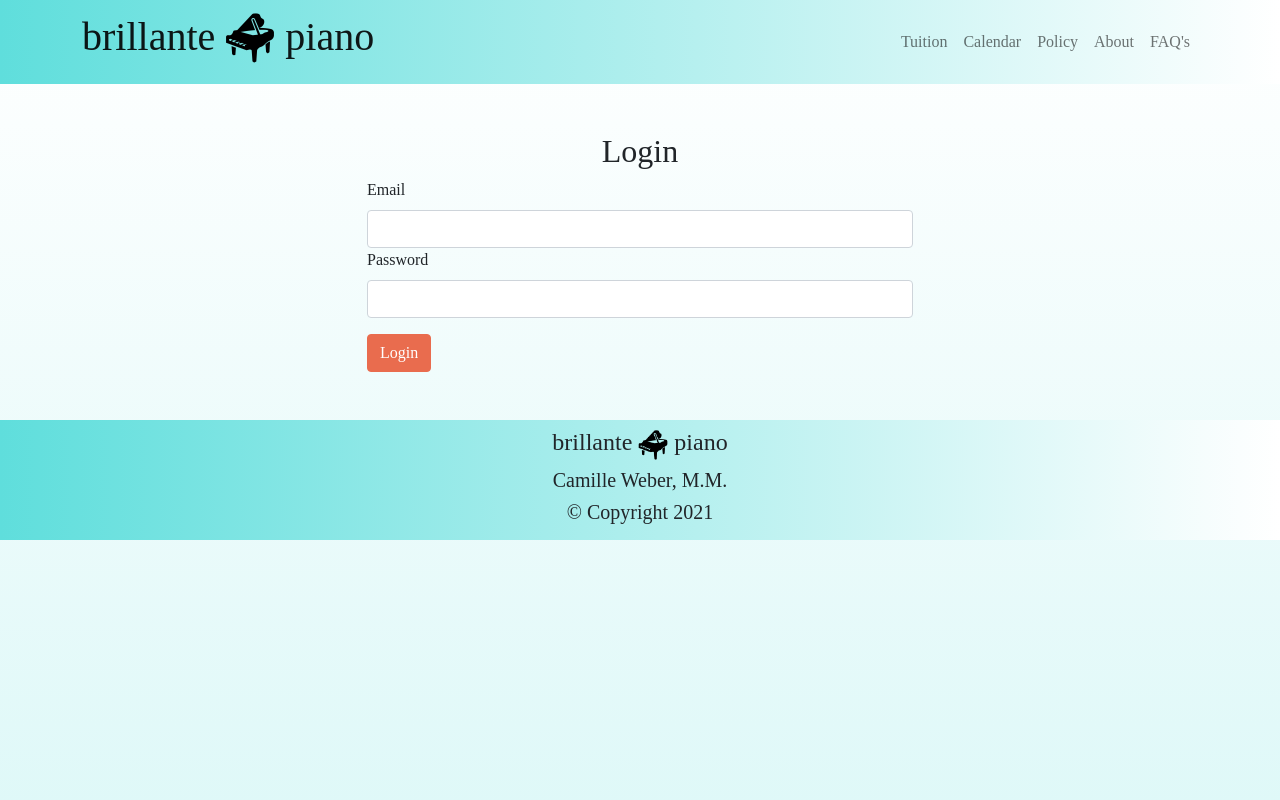
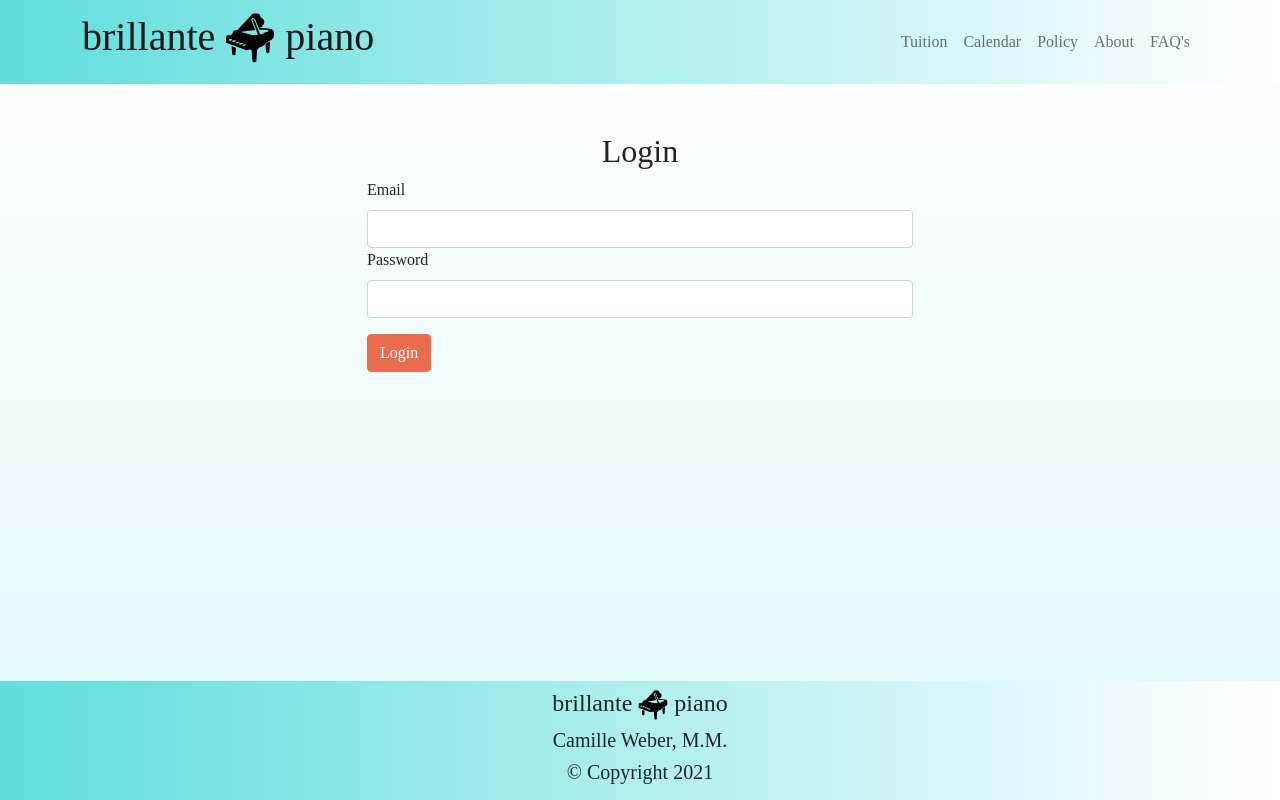
Before and after one commit to gllil/brillantePiano, a React (Create React App) app: page /login in a window 1280 px wide. Built offline with nearby package versions, Linux system fonts and the light colour scheme; a web font is replaced by a local one.

Commit message:
fixed footer problem

```diff
--- a/src/index.css
+++ b/src/index.css
@@ -1,6 +1,7 @@
 /* colors being used:
 subtext - h6 tags #9899ac
 background and navbar color - #5fdedc in hex or rgba(95, 222, 220, 1) in rgba
+button color - #e96c4e
 */
 /* fonts used:
 font-family: "Averia Serif Libre", cursive;
@@ -9,20 +10,20 @@ font-family: "Averia Serif Libre", cursive;
 
 body {
   margin: 0;
-  font-family: -apple-system, BlinkMacSystemFont, 'Segoe UI', 'Roboto', 'Oxygen',
-    'Ubuntu', 'Cantarell', 'Fira Sans', 'Droid Sans', 'Helvetica Neue',
+  font-family: -apple-system, BlinkMacSystemFont, "Segoe UI", "Roboto", "Oxygen",
+    "Ubuntu", "Cantarell", "Fira Sans", "Droid Sans", "Helvetica Neue",
     sans-serif;
   -webkit-font-smoothing: antialiased;
   -moz-osx-font-smoothing: grayscale;
 }
 
 code {
-  font-family: source-code-pro, Menlo, Monaco, Consolas, 'Courier New',
+  font-family: source-code-pro, Menlo, Monaco, Consolas, "Courier New",
     monospace;
 }
 
 body {
-  font-family: 'Averia Serif Libre', cursive;
+  font-family: "Averia Serif Libre", cursive;
   background: fixed
     linear-gradient(to top, rgba(95, 222, 220, 0.2), rgba(95, 222, 220, 0));
   background-position: center;
@@ -36,7 +37,7 @@ h6 {
 }
 
 .logo-font {
-  font-family: 'Averia Serif Libre', cursive;
+  font-family: "Averia Serif Libre", cursive;
 }
 
 .attributeCards {
@@ -74,3 +75,7 @@ a:link {
 a:hover {
   color: #bf5f47;
 }
+
+.shortPageContainer {
+  height: calc(100vh - 251px);
+}
--- a/src/pages/Login.js
+++ b/src/pages/Login.js
@@ -1,25 +1,25 @@
-import { Button, Col, Container, Form, Row } from 'react-bootstrap';
+import { Button, Col, Container, Form, Row } from "react-bootstrap";
 
 const Login = () => {
   return (
-    <div>
-      <Container className='mb-5 mt-5'>
-        <Row className='text-center'>
+    <div className="shortPageContainer">
+      <Container className="mb-5 mt-5 ">
+        <Row className="text-center">
           <h2>Login</h2>
         </Row>
 
-        <Row className='justify-content-center'>
+        <Row className="justify-content-center">
           <Col xs={12} md={6}>
             <Form>
               <Form.Group>
                 <Form.Label>Email</Form.Label>
-                <Form.Control type='email' name='email' required />
+                <Form.Control type="email" name="email" required />
               </Form.Group>
               <Form.Group>
                 <Form.Label>Password</Form.Label>
-                <Form.Control type='password' name='password' required />
+                <Form.Control type="password" name="password" required />
               </Form.Group>
-              <Button className='mt-3'>Login</Button>
+              <Button className="mt-3">Login</Button>
             </Form>
           </Col>
         </Row>
```
